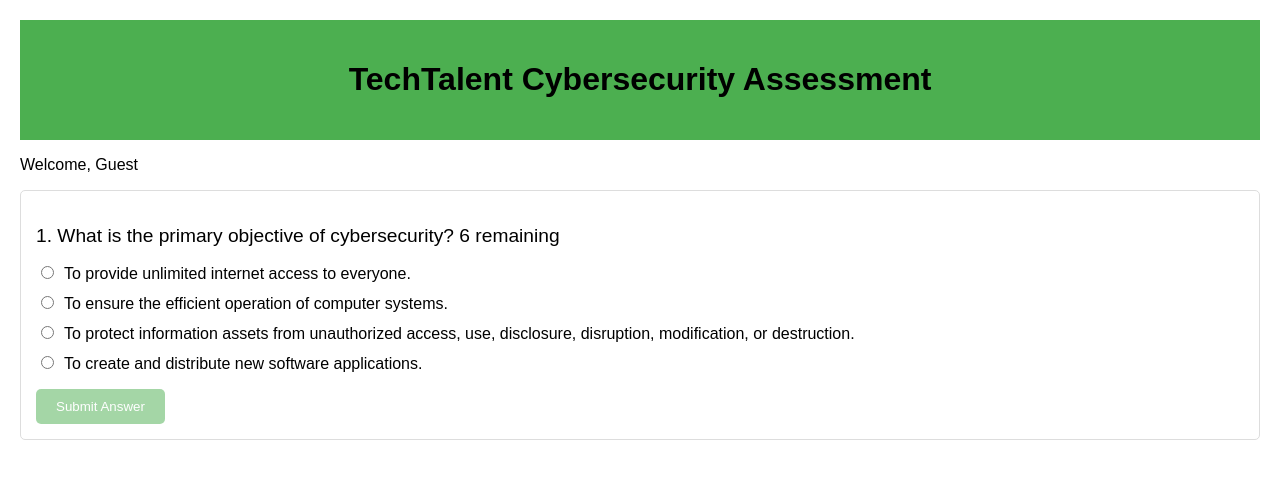
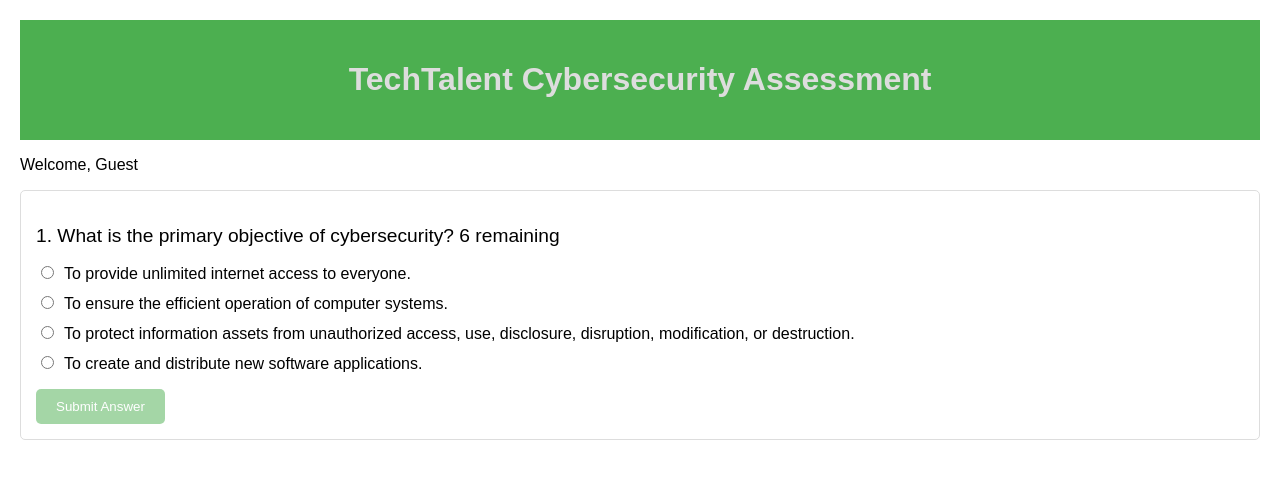
Before and after one commit to samibanks01/Cyberchamp-Level-1, a plain HTML site: page index.html in a window 1280 px wide. Drawn offline with Linux system fonts and the light colour scheme.

Commit message:
Add Files

```diff
--- a/style.css
+++ b/style.css
@@ -9,6 +9,10 @@
     color: #fff;
     padding: 20px;
     text-align: center;
+  }
+
+  h1 {
+    color:#ddd
   }
 
   main {
```
